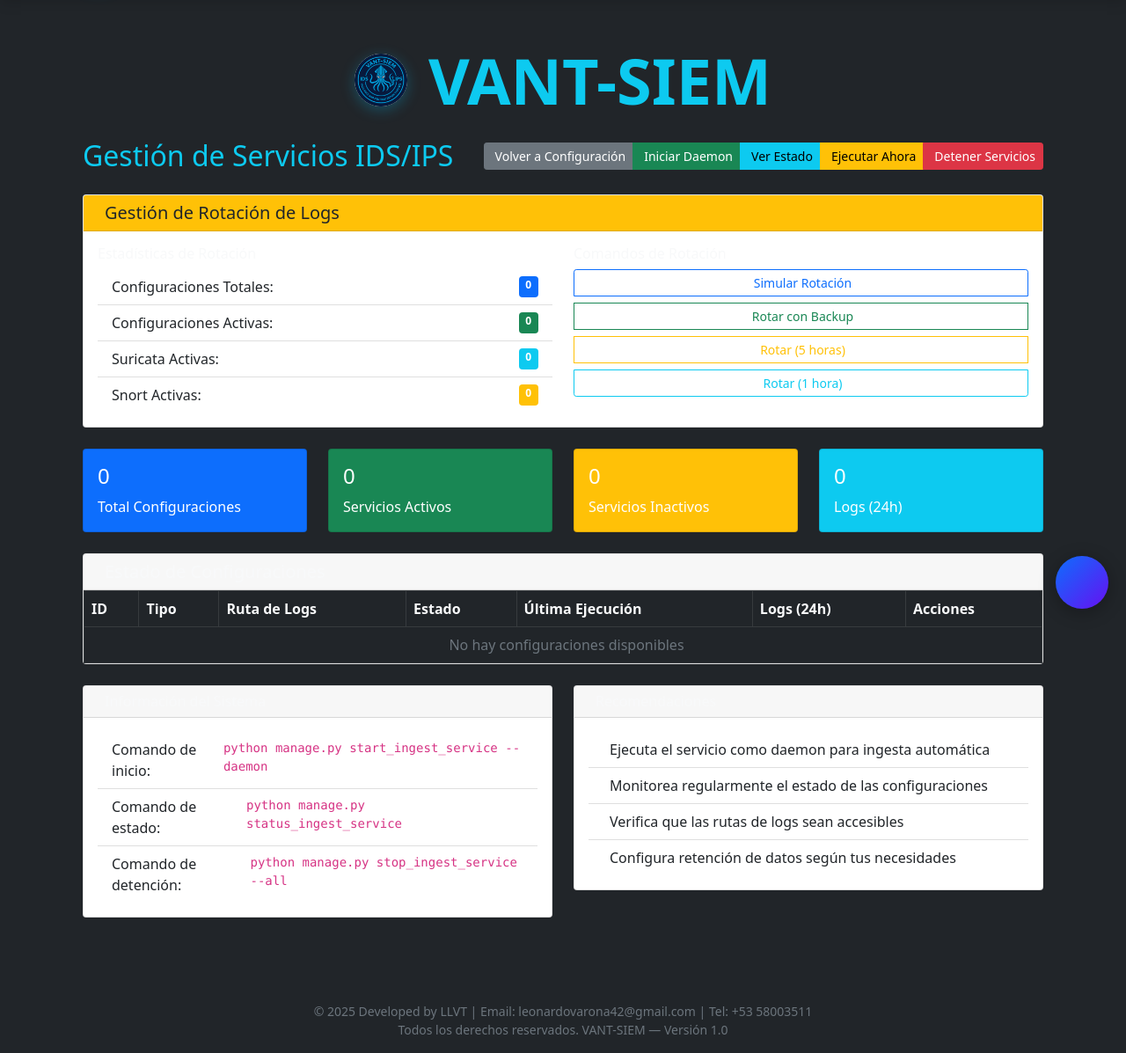
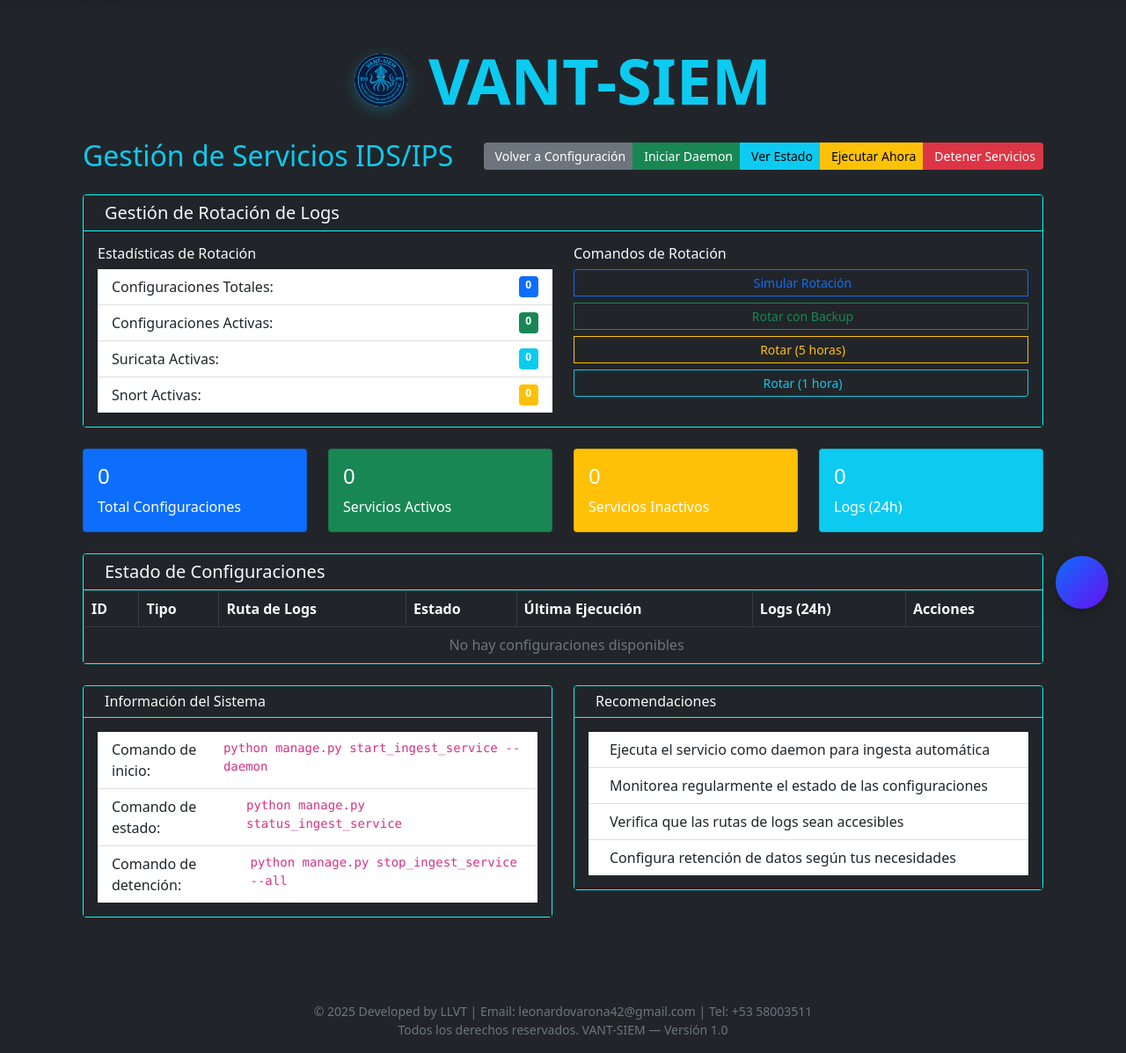
Before and after one commit to leonardovarona42/VANT-SIEM, a Django app: page /ids-ingest/service/ in a window 1280 px wide; the page is wider, and only the part inside the window is pictured. Shown: the part 88-1285 px from the top of that part at 88% size. Run offline with Django 5.2, Linux system fonts and the light colour scheme; the visitor is signed in with stand-in values (Sample User, id 1); data that the repository does not hold is empty; some libraries are stand-ins or nearby versions.

Commit message:
Fix: Visual details white color

```diff
--- a/ids_ingest/templates/service_management.html
+++ b/ids_ingest/templates/service_management.html
@@ -1,5 +1,10 @@
 {% extends "dashboard.html" %}
+{% load static %}
 {% block title %}Gestión de Servicios IDS/IPS | VANT-SIEM{% endblock %}
+
+{% block extra_css %}
+<link rel="stylesheet" href="{% static 'css/ids-dashboard.css' %}">
+{% endblock %}
 
 {% block content %}
 <div class="container">
@@ -27,13 +32,13 @@
     </div>
 
     <!-- Comandos de Rotación -->
-    <div class="card mb-4">
-        <div class="card-header bg-warning text-dark">
+    <div class="card mb-4 bg-dark border" style="border-color: #0ff !important;">
+        <div class="card-header bg-dark text-light border-bottom" style="border-color: #0ff !important;">
             <h5 class="mb-0">
-                <i class="fas fa-recycle me-2"></i>Gestión de Rotación de Logs
+                <i class="fas fa-recycle text-warning me-2"></i>Gestión de Rotación de Logs
             </h5>
         </div>
-        <div class="card-body">
+        <div class="card-body bg-dark text-light">
             <div class="row">
                 <div class="col-md-6">
                     <h6>Estadísticas de Rotación</h6>
@@ -151,13 +156,13 @@
     {% endif %}
 
     <!-- Tabla de configuraciones -->
-    <div class="card">
-        <div class="card-header">
+    <div class="card bg-dark border" style="border-color: #0ff !important;">
+        <div class="card-header bg-dark text-light border-bottom" style="border-color: #0ff !important;">
             <h5 class="mb-0">
-                <i class="fas fa-list me-2"></i>Estado de Configuraciones
+                <i class="fas fa-list text-info me-2"></i>Estado de Configuraciones
             </h5>
         </div>
-        <div class="card-body p-0">
+        <div class="card-body bg-dark p-0">
             <div class="table-responsive">
                 <table class="table table-dark table-bordered table-hover mb-0">
                     <thead class="bg-dark text-light">
@@ -250,13 +255,13 @@
     <!-- Información del sistema -->
     <div class="row mt-4">
         <div class="col-md-6">
-            <div class="card">
-                <div class="card-header">
+            <div class="card bg-dark border" style="border-color: #0ff !important;">
+                <div class="card-header bg-dark text-light border-bottom" style="border-color: #0ff !important;">
                     <h6 class="mb-0">
-                        <i class="fas fa-info-circle me-2"></i>Información del Sistema
+                        <i class="fas fa-info-circle text-info me-2"></i>Información del Sistema
                     </h6>
                 </div>
-                <div class="card-body">
+                <div class="card-body bg-dark text-light">
                     <ul class="list-group list-group-flush">
                         <li class="list-group-item d-flex justify-content-between">
                             <span>Comando de inicio:</span>
@@ -275,13 +280,13 @@
             </div>
         </div>
         <div class="col-md-6">
-            <div class="card">
-                <div class="card-header">
+            <div class="card bg-dark border" style="border-color: #0ff !important;">
+                <div class="card-header bg-dark text-light border-bottom" style="border-color: #0ff !important;">
                     <h6 class="mb-0">
-                        <i class="fas fa-lightbulb me-2"></i>Recomendaciones
+                        <i class="fas fa-lightbulb text-warning me-2"></i>Recomendaciones
                     </h6>
                 </div>
-                <div class="card-body">
+                <div class="card-body bg-dark text-light">
                     <ul class="list-group list-group-flush">
                         <li class="list-group-item">
                             <i class="fas fa-check text-success me-2"></i>
@@ -565,12 +570,14 @@
     modal.className = 'modal fade';
     modal.innerHTML = `
         <div class="modal-dialog modal-lg">
-            <div class="modal-content">
-                <div class="modal-header">
-                    <h5 class="modal-title">Estado del Servicio de Ingesta Optimizado</h5>
-                    <button type="button" class="btn-close" data-bs-dismiss="modal"></button>
+            <div class="modal-content bg-dark text-light border" style="border-color: #0ff !important;">
+                <div class="modal-header bg-dark border-bottom" style="border-color: #0ff !important;">
+                    <h5 class="modal-title text-light">
+                        <i class="fas fa-info-circle text-info me-2"></i>Estado del Servicio de Ingesta Optimizado
+                    </h5>
+                    <button type="button" class="btn-close btn-close-white" data-bs-dismiss="modal"></button>
                 </div>
-                <div class="modal-body">
+                <div class="modal-body bg-dark">
                     <div class="row">
                         <div class="col-md-6">
                             <h6>Estado del Servicio</h6>
@@ -652,7 +659,7 @@
                         <strong>ℹ️ Información:</strong> El servicio utiliza threading optimizado para procesamiento paralelo y manejo robusto de errores.
                     </div>
                 </div>
-                <div class="modal-footer">
+                <div class="modal-footer bg-dark border-top" style="border-color: #0ff !important;">
                     <button type="button" class="btn btn-secondary" data-bs-dismiss="modal">Cerrar</button>
                 </div>
             </div>
```
Also changed, not shown: ids_ingest/templates/ids_config.html (+24 -15 lines), ids_ingest/templates/snort_dashboard.html (+7 -5 lines).
